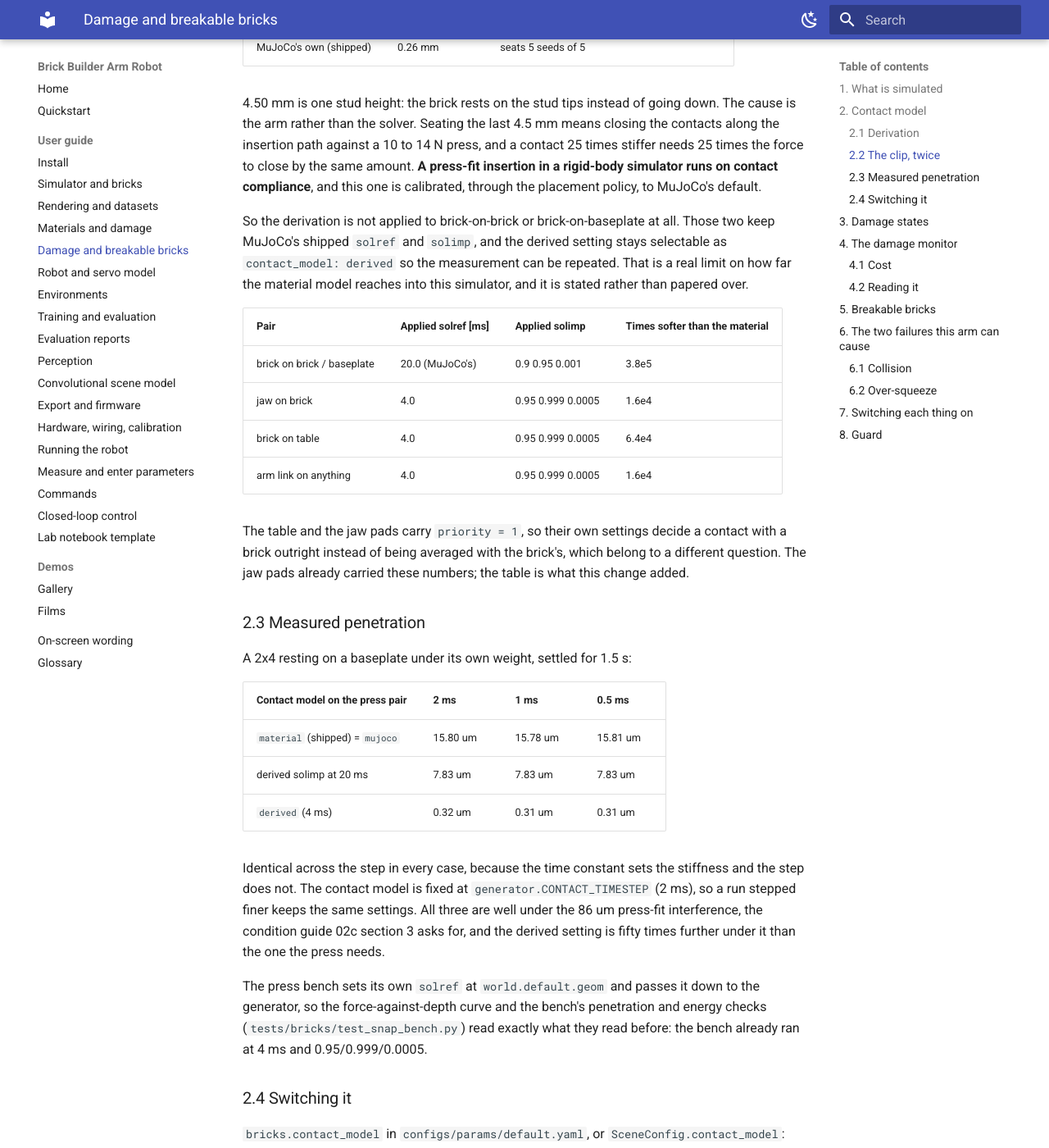
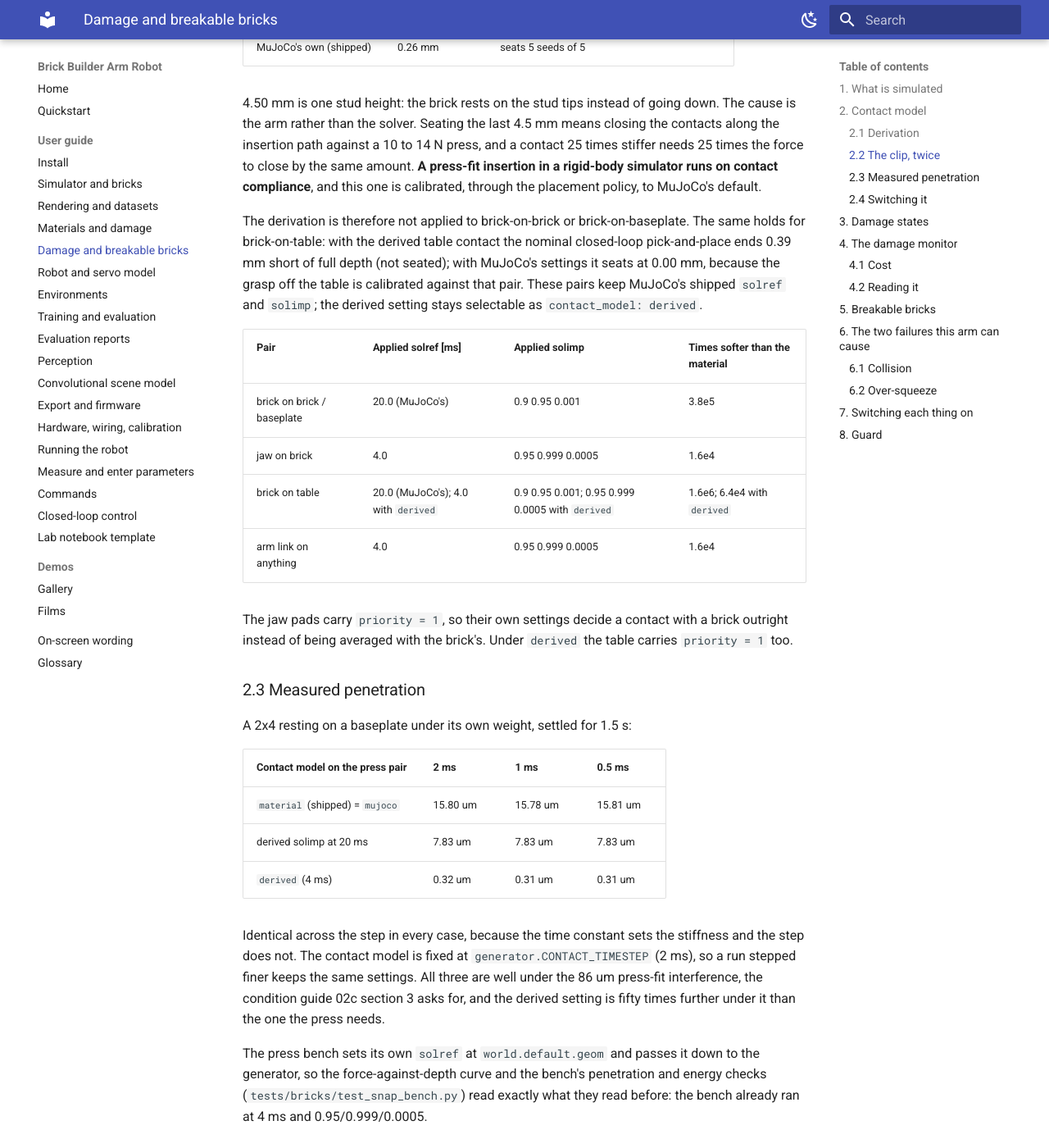
Before and after one commit to k-h-nunn/brick-builder-arm-robot, an MkDocs documentation site: the page built from docs/guide/02d-damage-and-breakable-bricks.md, in a window 1280 px wide and 1400 px high, scrolled down 2126 px. Shown: the whole window at 82% size. Built offline with MkDocs 1.6.1 and Material for MkDocs 9.7.7, drawn with Linux system fonts in a browser that asks for light colours; some of the changed text lies outside the part shown.

Commit message:
Keep MuJoCo's contact on the table in the default contact model
With the derived brick-on-table contact the nominal closed-loop pick-and-place
ended 0.39 mm short of full depth; with MuJoCo's settings it seats at 0.00 mm.
The default contact model now keeps MuJoCo's settings on that pair, as it does
on the press pair; the derived model still applies the material value.

Co-Authored-By: Claude Fable 5.1 <noreply@anthropic.com>
Claude-Session: https://claude.ai/code/session_01RzBd2B5zzgQYF7MiXKsWuw

```diff
--- a/docs/guide/02d-damage-and-breakable-bricks.md
+++ b/docs/guide/02d-damage-and-breakable-bricks.md
@@ -70,21 +70,21 @@ insertion path against a 10 to 14 N press, and a contact 25 times stiffer needs
 to close by the same amount. **A press-fit insertion in a rigid-body simulator runs on contact
 compliance**, and this one is calibrated, through the placement policy, to MuJoCo's default.
 
-So the derivation is not applied to brick-on-brick or brick-on-baseplate at all. Those two keep
-MuJoCo's shipped `solref` and `solimp`, and the derived setting stays selectable as
-`contact_model: derived` so the measurement can be repeated. That is a real limit on how far the
-material model reaches into this simulator, and it is stated rather than papered over.
+The derivation is therefore not applied to brick-on-brick or brick-on-baseplate. The same holds for
+brick-on-table: with the derived table contact the nominal closed-loop pick-and-place ends 0.39 mm
+short of full depth (not seated); with MuJoCo's settings it seats at 0.00 mm, because the grasp off
+the table is calibrated against that pair. These pairs keep MuJoCo's shipped `solref` and `solimp`;
+the derived setting stays selectable as `contact_model: derived`.
 
 | Pair | Applied solref [ms] | Applied solimp | Times softer than the material |
 |---|---|---|---|
 | brick on brick / baseplate | 20.0 (MuJoCo's) | 0.9 0.95 0.001 | 3.8e5 |
 | jaw on brick | 4.0 | 0.95 0.999 0.0005 | 1.6e4 |
-| brick on table | 4.0 | 0.95 0.999 0.0005 | 6.4e4 |
+| brick on table | 20.0 (MuJoCo's); 4.0 with `derived` | 0.9 0.95 0.001; 0.95 0.999 0.0005 with `derived` | 1.6e6; 6.4e4 with `derived` |
 | arm link on anything | 4.0 | 0.95 0.999 0.0005 | 1.6e4 |
 
-The table and the jaw pads carry `priority = 1`, so their own settings decide a contact with a
-brick outright instead of being averaged with the brick's, which belong to a different question.
-The jaw pads already carried these numbers; the table is what this change added.
+The jaw pads carry `priority = 1`, so their own settings decide a contact with a brick outright
+instead of being averaged with the brick's. Under `derived` the table carries `priority = 1` too.
 
 ### 2.3 Measured penetration
 
@@ -111,8 +111,8 @@ so the force-against-depth curve and the bench's penetration and energy checks
 
 `bricks.contact_model` in `configs/params/default.yaml`, or `SceneConfig.contact_model`:
 
-- `material` — the default. Solver floor on the table, the jaw pads and the arm links;
-  MuJoCo's own settings on brick-on-brick.
+- `material` — the default. Solver floor on the jaw pads and the arm links; MuJoCo's own settings
+  on brick-on-brick, brick-on-baseplate and brick-on-table.
 - `derived` — solver floor only. What the material asks for; stops the press 4.50 mm short.
 - `mujoco` — MuJoCo's shipped defaults, so the change can be switched off and measured against.
 
```
Also changed, not shown: docs/guide/02c-materials-and-damage.md (+2 -2 lines), 2 other files.
